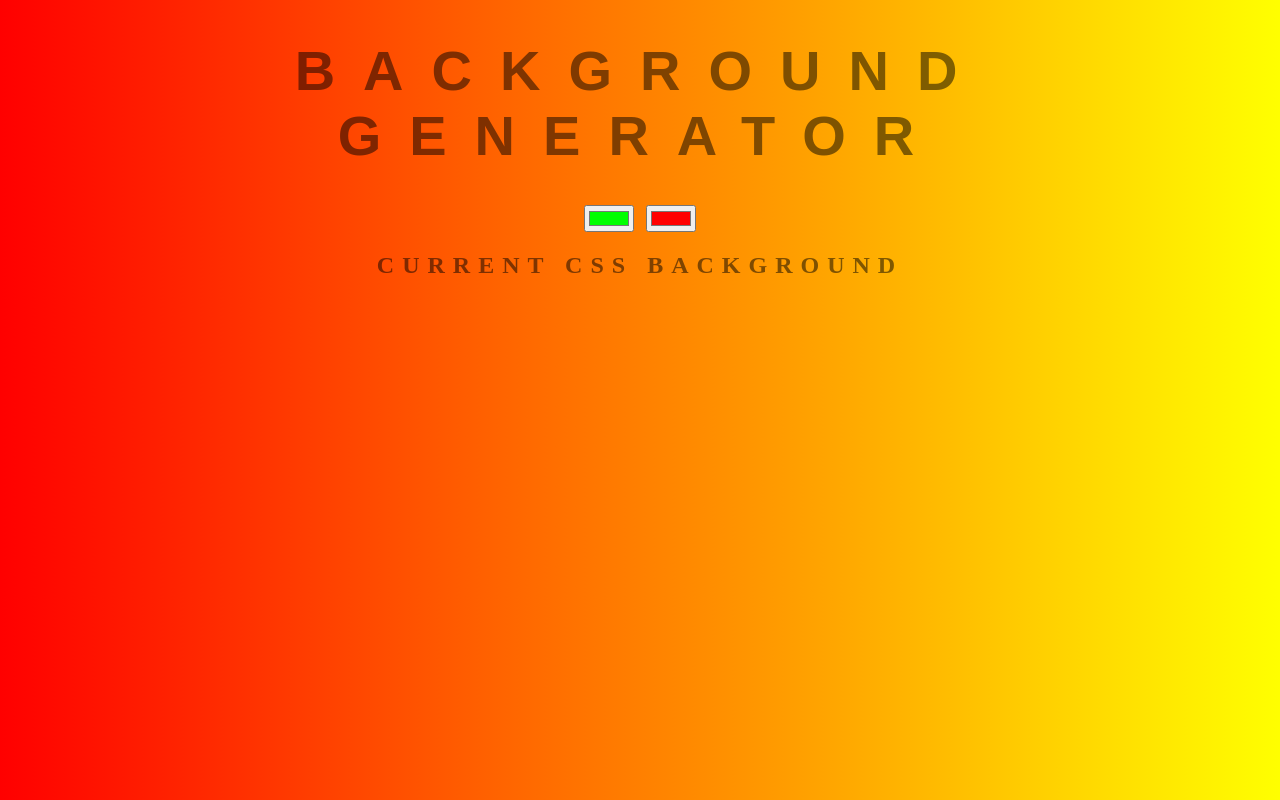
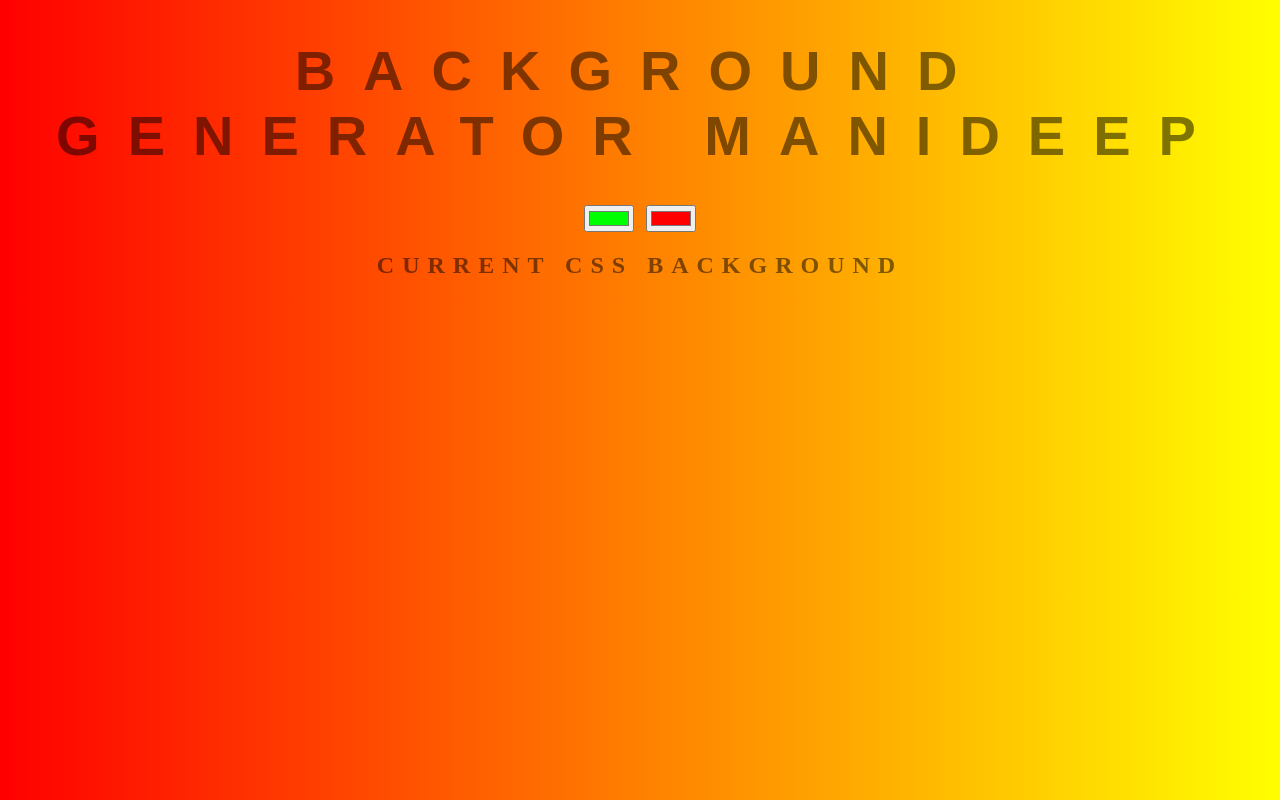
Before and after one commit to ManideepPaul/background-generator, a plain HTML site: page index.html in a window 1280 px wide. Drawn offline with Linux system fonts and the light colour scheme.

Commit message:
changing h1

```diff
--- a/index.html
+++ b/index.html
@@ -5,7 +5,7 @@
 	<link rel="stylesheet" type="text/css" href="style.css">
 </head>
 <body id="gradient">
-<h1>Background Generator</h1>
+<h1>Background Generator Manideep</h1>
 <input class="color1" type="color" name="color1" value="#00ff00">
 <input class="color2" type="color" name="color2" value="#ff0000">
 <h2>Current CSS Background</h2>
```
